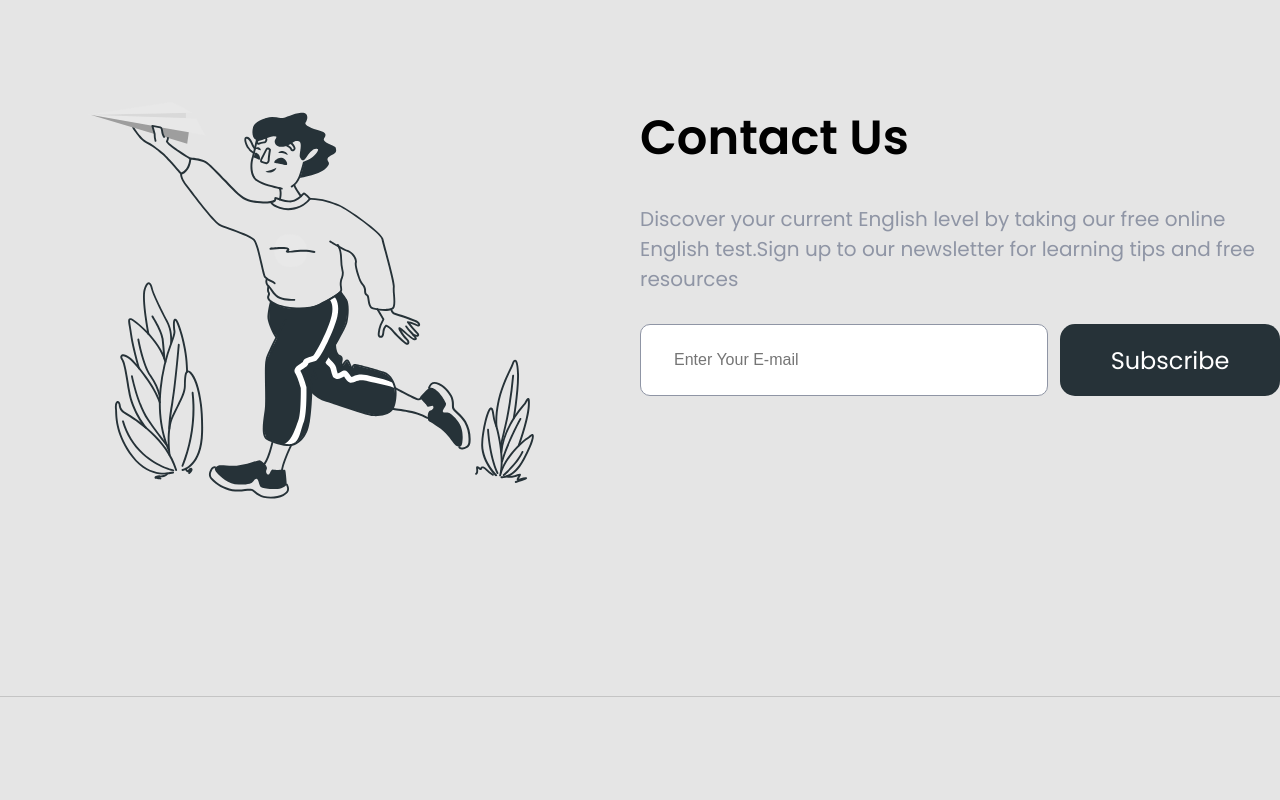
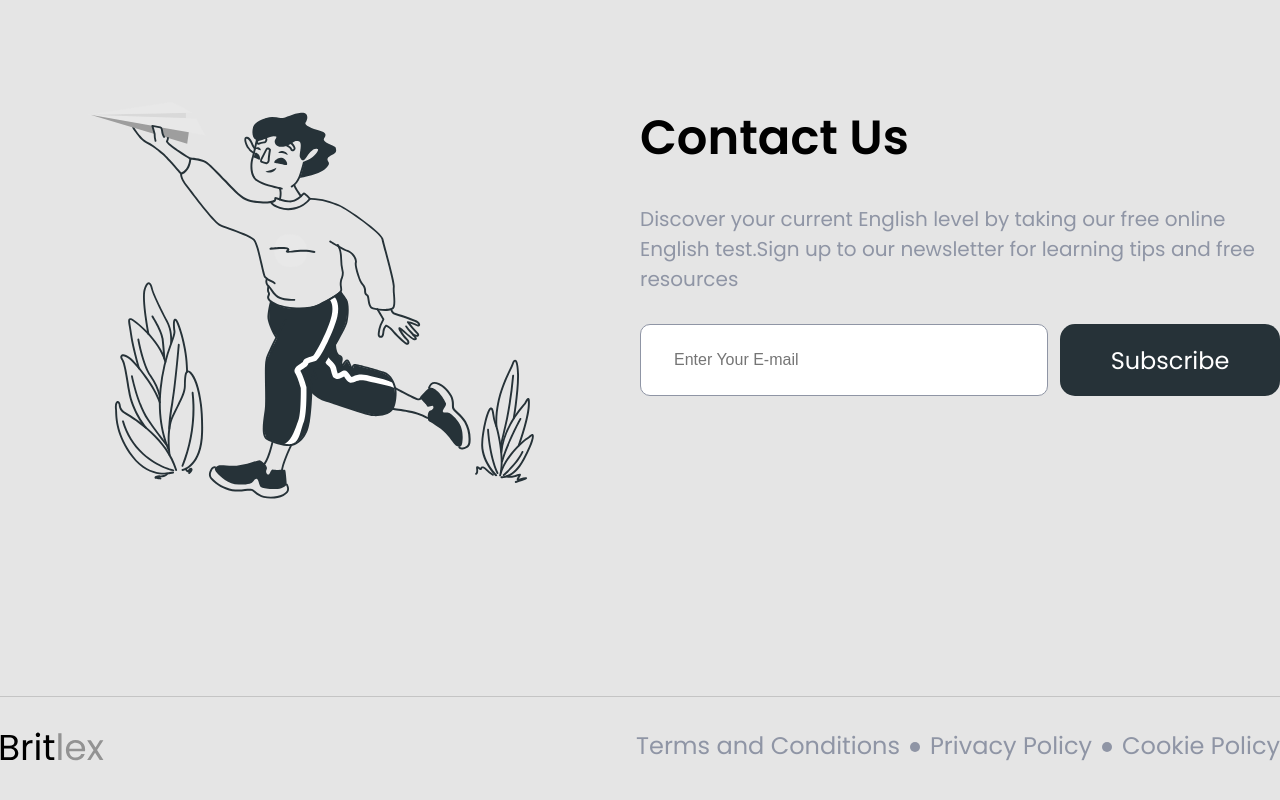
Before and after one commit to KiriLL4101/britlex, a React (Vite) app: page / in a window 1280 px wide. Shown: the part 3915-4715 px from the top of the page. Before the commit the page ends 4612 px from the top, so only its background shows below. Built offline with nearby package versions, Linux system fonts and the light colour scheme.

Commit message:
block Footer

```diff
--- a/src/App.tsx
+++ b/src/App.tsx
@@ -9,6 +9,7 @@ import { Skills } from './component/Skills/Skills'
 import { About } from './component/About/About'
 import { Pricing } from './component/Pricing/Pricing'
 import { Contact } from './component/Contact/Contact'
+import { Footer } from './component/Footer/Footer'
 
 function App() {
   return (
@@ -48,6 +49,9 @@ function App() {
       <div className={styles.container}>
         <Contact />
       </div>
+      <div className={styles.container}>
+        <Footer />
+      </div>
     </>
   )
 }
--- /dev/null
+++ b/src/component/Footer/Footer.module.css
@@ -0,0 +1,34 @@
+.root {
+  display: flex;
+  justify-content: space-between;
+  align-items: center;
+
+  padding-top: 31px;
+  padding-bottom: 64px;
+}
+
+.nav {
+  display: flex;
+  gap: 30px;
+
+  list-style-type: none;
+  cursor: pointer;
+}
+
+.nav li {
+  position: relative;
+
+  font-size: 24px;
+  color: #8f95a5;
+}
+
+.nav li:not(:last-child)::before {
+  content: '';
+  position: absolute;
+  width: 10px;
+  height: 10px;
+  border-radius: 50%;
+  background-color: #8f95a5;
+  top: 40%;
+  right: -20px;
+}
--- /dev/null
+++ b/src/component/Footer/Footer.tsx
@@ -0,0 +1,16 @@
+import { ReactComponent as LogoSvg } from '../../assets/main-logo.svg'
+
+import styles from './Footer.module.css'
+
+export const Footer = () => {
+  return (
+    <footer className={styles.root}>
+      <LogoSvg />
+      <ul className={styles.nav}>
+        <li>Terms and Conditions</li>
+        <li>Privacy Policy</li>
+        <li>Cookie Policy</li>
+      </ul>
+    </footer>
+  )
+}
```
